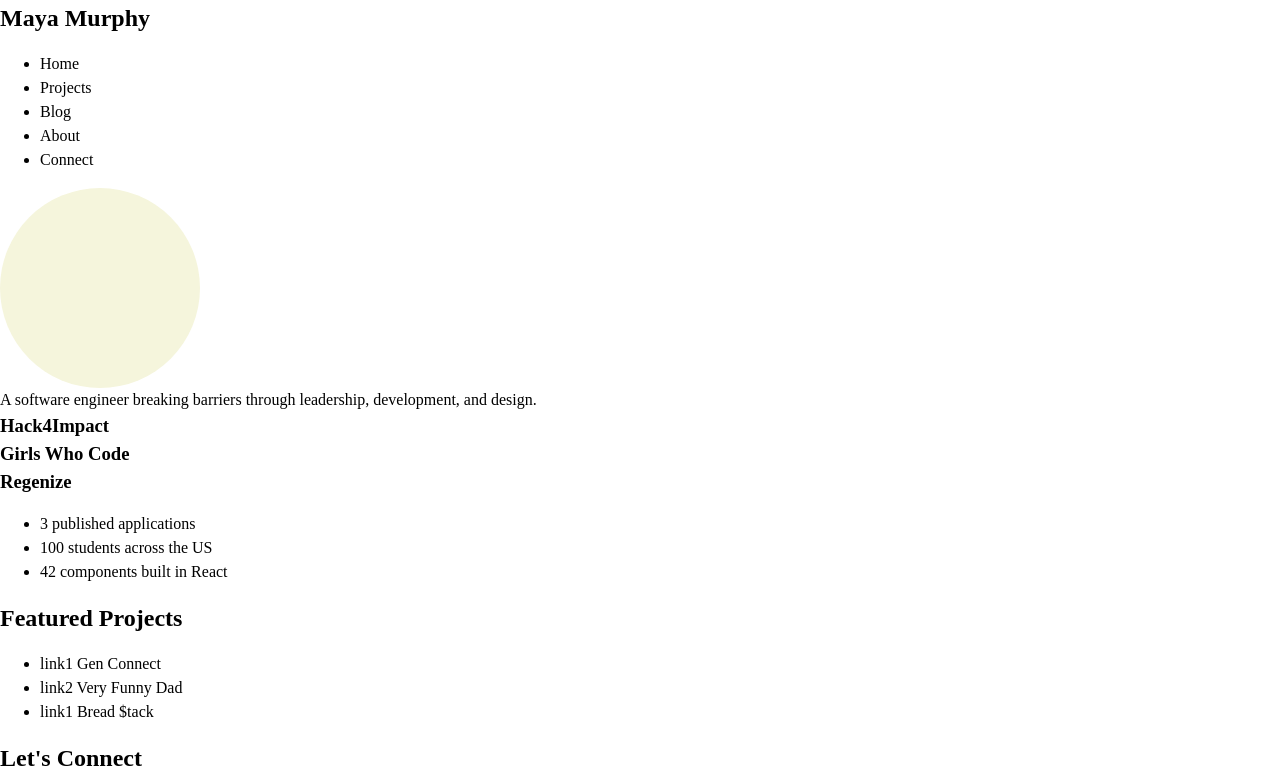
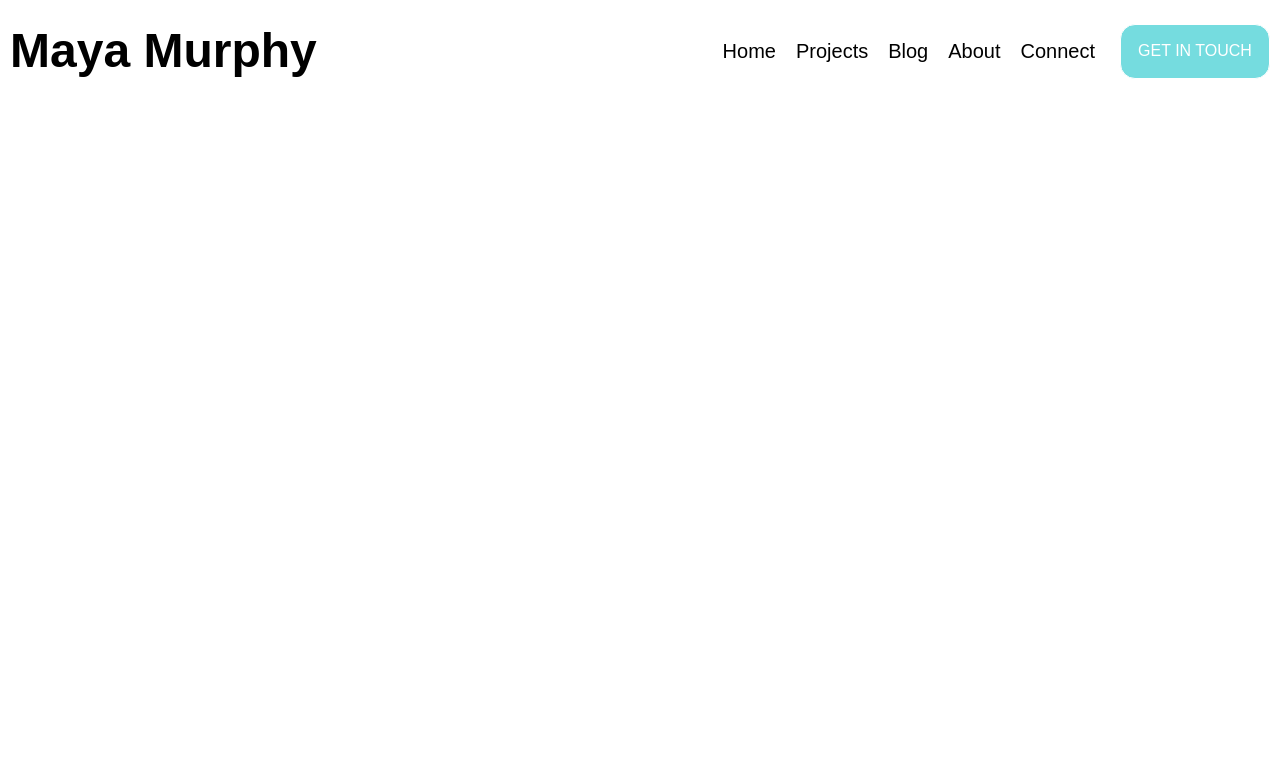
Before and after one commit to dazedcodes/savvy-business-portfolio, a React (Create React App) app in the folder website/: page / in a window 1280 px wide. Shown: the top 774 px of the page. Built offline with nearby package versions, Linux system fonts and the light colour scheme.

Commit message:
Add: NavBar for HomePage

```diff
--- a/website/src/App.css
+++ b/website/src/App.css
@@ -73,9 +73,56 @@ select {
   }
 }
 
+@import url("https://rsms.me/inter/inter.css");
+html {
+  font-family: "Inter", sans-serif;
+}
+@supports (font-variation-settings: normal) {
+  html {
+    font-family: "Inter var", sans-serif;
+  }
+}
+
 #owner-img {
   background-color: beige;
   border-radius: 50%;
   width: 200px;
   height: 200px;
 }
+.nav-bar {
+  display: flex;
+  width: 100%;
+  align-items: center;
+  flex-direction: row;
+  justify-content: space-between;
+}
+h1.navName {
+  margin-left: 10px;
+  font-size: xxx-large;
+}
+div.nav-right {
+  margin: 10px;
+}
+.nav-right {
+  display: flex;
+  justify-content: space-between;
+  align-items: center;
+  flex-direction: row;
+}
+.navLinks {
+  display: flex;
+  margin-right: 15px;
+}
+.navLinks li {
+  list-style: none;
+  font-size: 20px;
+  padding: 10px;
+}
+.navButton {
+  width: 150px;
+  height: 55px;
+  background-color: #75dcdf;
+  color: #ffff;
+  border: 1px solid #ffff;
+  border-radius: 15px;
+}
--- a/website/src/App.js
+++ b/website/src/App.js
@@ -3,30 +3,36 @@ import './App.css';
 function App() {
   const OWNER = {
     name: "Maya Murphy",
-    navLinks: ["Home","Projects","Blog","About","Connect"],
-    personalStatement: "A software engineer breaking barriers through leadership, development, and design.",
+    navLinks: ["Home", "Projects", "Blog", "About", "Connect"],
+    personalStatement:
+      "A software engineer breaking barriers through leadership, development, and design.",
     featuredExperiences: [
       "Hack4Impact",
       "Girls Who Code",
       "Regenize"
     ],
     experienceStats: [
-      {number: 3, description: "published applications"},
-      {number: 100, description: "students across the US"},
-      {number: 42, description: "components built in React"}
+      { number: 3, description: "published applications" },
+      { number: 100, description: "students across the US" },
+      { number: 42, description: "components built in React" }
     ],
     featuredProjects: [
-      {photo: "link1", name: "Gen Connect"},
-      {photo: "link2", name: "Very Funny Dad"},
-      {photo: "link1", name: "Bread $tack"}
+      { photo: "link1", name: "Gen Connect" },
+      { photo: "link2", name: "Very Funny Dad" },
+      { photo: "link1", name: "Bread $tack" }
     ],
-    contactDetails: ["mayaandtech@gmail.com", "mayaandtech.info/", "linkedin.com/maya-and-tech"],
-    projectOpportunities: "I am currently focused on Chefstant and will be available for work until July 2023.",
+    contactDetails: [
+      "mayaandtech@gmail.com",
+      "mayaandtech.info/",
+      "linkedin.com/maya-and-tech"
+    ],
+    projectOpportunities:
+      "I am currently focused on Chefstant and will be available for work until July 2023.",
     footerLinks: [
-      {name:"Projects", links: ["Gen Connect", "Very Funny Dad", "Bread $tack"]},
-      {name:"About", links: ["Experience", "Education", "Motto"]},
-      {name:"Blog", links: []},
-      {name:"Connect", links: []}
+      { name: "Projects", links: ["Gen Connect", "Very Funny Dad", "Bread $tack"] },
+      { name: "About", links: ["Experience", "Education", "Motto"] },
+      { name: "Blog", links: [] },
+      { name: "Connect", links: [] }
     ]
   };
 
@@ -36,37 +42,41 @@ function App() {
       <header>
 
         {/* NavBar Component */}
-        <nav>
-          <h1>{OWNER.name}</h1>
-          <ul>{OWNER.navLinks.map(item => <li>{item}</li>)}</ul>
+        <div>
+          <nav className="nav-bar">
+            <div><h1 className="navName">{OWNER.name}</h1></div>
+            <div className="nav-right">
+              <div><ul className="navLinks">{OWNER.navLinks.map(item => <li>{item}</li>)}</ul></div>
+              <div><button className="navButton">GET IN TOUCH</button></div>
+            </div>
           </nav>
+        </div>
 
         {/* PortfolioGreeting Component */}
-        <div>
+        {/* <div>
           <div id="owner-img"></div>
           <p>{OWNER.personalStatement}</p>
-        </div>
+        </div> */}
       </header>
       <main>
         {/* FeaturedExperiences Component */}
-        <div>{OWNER.featuredExperiences.map(item => <h3>{item}</h3>)}</div>
+        {/* <div>{OWNER.featuredExperiences.map(item => <h3>{item}</h3>)}</div> */}
 
         {/* ExperienceStats Component */}
-        <div>
+        {/* <div>
           <ul>{OWNER.experienceStats.map(item => <li>{item.number} {item.description}</li>)}</ul>
-        </div>
+        </div> */}
 
         {/* FeaturedProjects Component */}
         {/* Project Component as list item */}
-        <div>
+        {/* <div>
           <h2>Featured Projects</h2>
           <ul>{OWNER.featuredProjects.map(item => <li>{item.photo} {item.name}</li>)}</ul>
-        </div>
+        </div> */}
 
         {/* Connect Component */}
-        <div>
+        {/* <div>
           <h2>Let's Connect</h2>
-          {/* Form Component */}
           <form>
             <div>
               <label for="name">NAME:</label>
@@ -87,29 +97,19 @@ function App() {
               <input type="submit" value="SEND" required></input>
             </div>
           </form>
-
-          {/* ContactUpdates Component */}
-          <div>
-            <h3>CONTACT DETAILS</h3>
-            <ul>{OWNER.contactDetails.map(item => <li>{item}</li>)}</ul>
-
-            <h3>PROJECT OPPORTUNITIES</h3>
-            <p>{OWNER.projectOpportunities}</p>
-          </div>
-        </div>
+        </div> */}
 
       </main>
+      {/* Footer Component */}
+      {/* <footer>
 
-      {/* Footer Component */}
-      <footer>
-        {/* PortfolioSummary Component */}
         <div>
           <h3>{OWNER.name}</h3>
           <p>{OWNER.personalStatement}</p>
           <p>&copy;2022 {OWNER.name}. All rights reserved.</p>
         </div>
 
-        {/* PortfolioLinks Component */}
+
         <div>
           <ul>
             {OWNER.footerLinks.map(
@@ -125,7 +125,7 @@ function App() {
           </ul>
         </div>
 
-      </footer>
+      </footer> */}
     </div>
   );
 }
```
Lines whose indentation alone changed are shown as unchanged.
